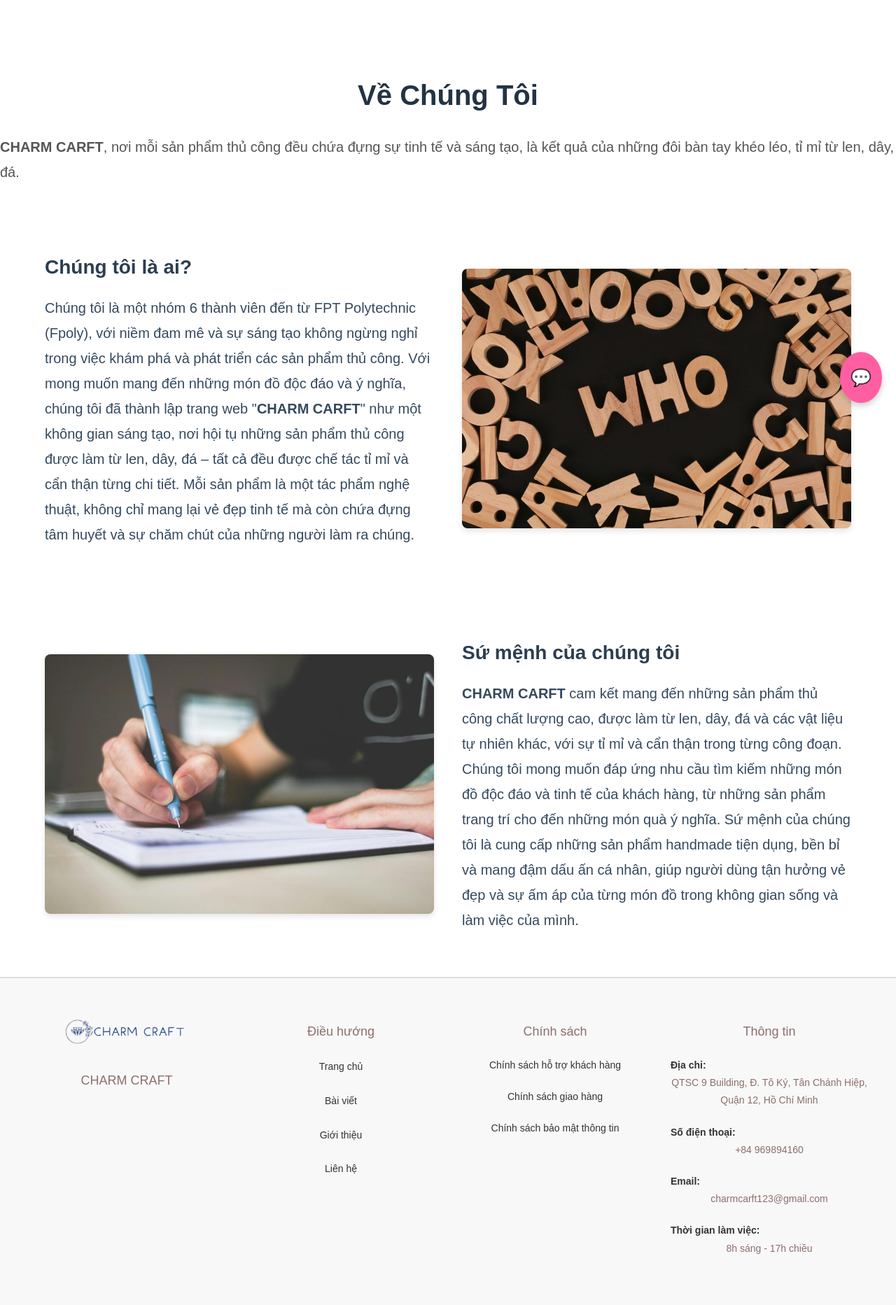
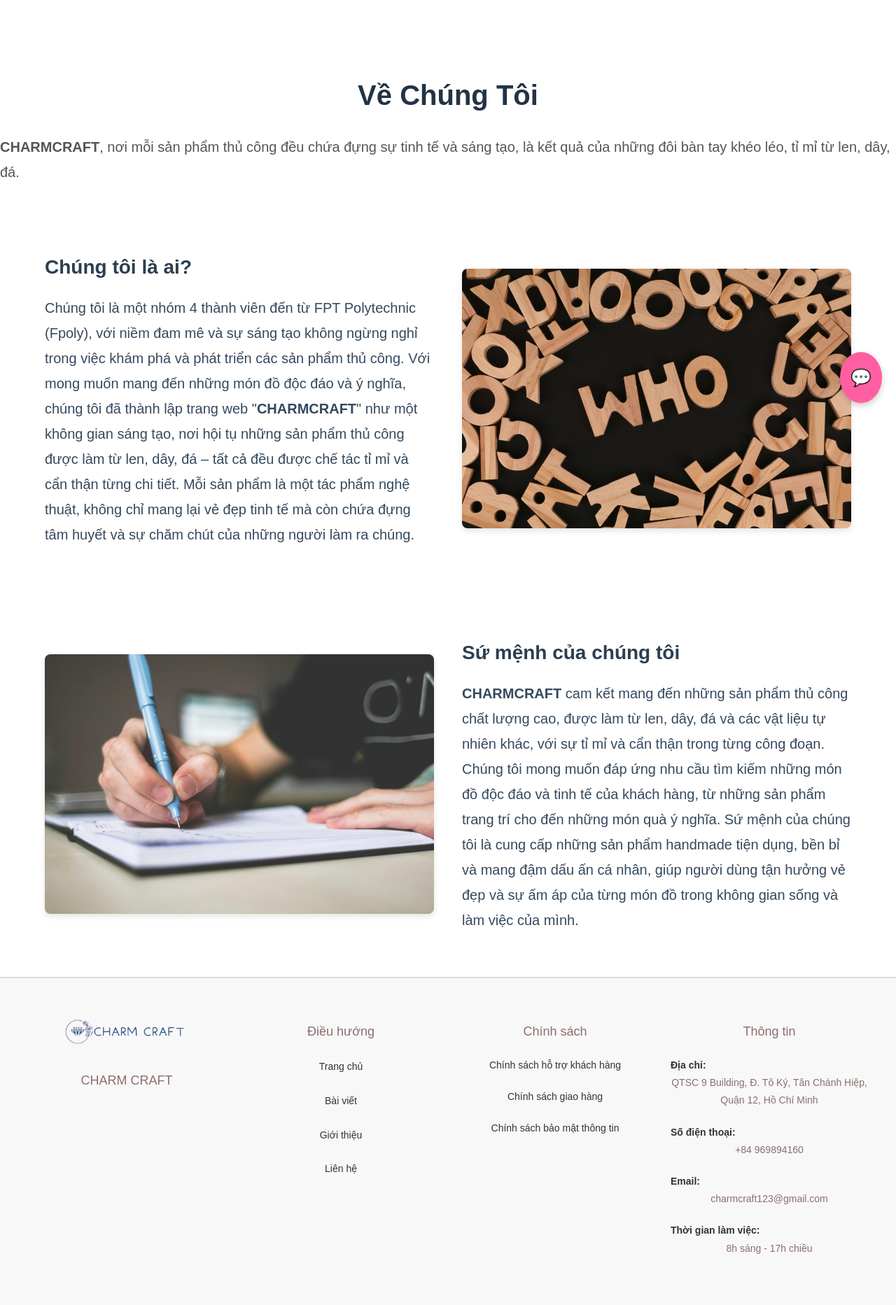
Before and after one commit to Phattz/datn, a PHP site: page /datn/index.php?page=about in a window 1280 px wide. Shown: the part 204-2069 px from the top of the page at 70% size. Run offline with PHP 8.4, Linux system fonts and the light colour scheme; data that the repository does not hold is empty; some libraries are stand-ins or nearby versions.

Commit message:
fix chính tả của Phát

```diff
--- a/app/view/about.php
+++ b/app/view/about.php
@@ -12,7 +12,7 @@
   <section class="image-section"></section>
       <div class="about-container">
           <h2>Về Chúng Tôi</h2>
-          <p><strong>CHARM CARFT</strong>, nơi mỗi sản phẩm thủ công đều chứa đựng sự tinh tế và sáng tạo, là kết quả của những đôi bàn tay
+          <p><strong>CHARMCRAFT</strong>, nơi mỗi sản phẩm thủ công đều chứa đựng sự tinh tế và sáng tạo, là kết quả của những đôi bàn tay
             khéo léo, tỉ mỉ từ len, dây, đá.</p>
           <div class="about-image">
 
@@ -23,9 +23,9 @@
           <div class="about-content">
             <div class="text-section">
               <h2>Chúng tôi là ai?</h2>
-              <p>Chúng tôi là một nhóm 6 thành viên đến từ FPT Polytechnic (Fpoly), với niềm đam mê và sự sáng tạo không
+              <p>Chúng tôi là một nhóm 4 thành viên đến từ FPT Polytechnic (Fpoly), với niềm đam mê và sự sáng tạo không
                 ngừng nghỉ trong việc khám phá và phát triển các sản phẩm thủ công. Với mong muốn mang đến những món đồ
-                độc đáo và ý nghĩa, chúng tôi đã thành lập trang web "<strong>CHARM CARFT</strong>" như một không gian sáng tạo, nơi
+                độc đáo và ý nghĩa, chúng tôi đã thành lập trang web "<strong>CHARMCRAFT</strong>" như một không gian sáng tạo, nơi
                 hội tụ những sản phẩm thủ công được làm từ len, dây, đá – tất cả đều được chế tác tỉ mỉ và cẩn thận từng
                 chi tiết. Mỗi sản phẩm là một tác phẩm nghệ thuật, không chỉ mang lại vẻ đẹp tinh tế mà còn chứa đựng
                 tâm huyết và sự chăm chút của những người làm ra chúng.</p>
@@ -45,7 +45,7 @@
             </div>
             <div class="text-section">
               <h2>Sứ mệnh của chúng tôi</h2>
-              <p><strong>CHARM CARFT</strong> cam kết mang đến những sản phẩm thủ công chất lượng cao, được làm từ len, dây, đá và các
+              <p><strong>CHARMCRAFT</strong> cam kết mang đến những sản phẩm thủ công chất lượng cao, được làm từ len, dây, đá và các
                 vật liệu tự nhiên khác, với sự tỉ mỉ và cẩn thận trong từng công đoạn. Chúng tôi mong muốn đáp ứng nhu
                 cầu tìm kiếm những món đồ độc đáo và tinh tế của khách hàng, từ những sản phẩm trang trí cho đến những
                 món quà ý nghĩa. Sứ mệnh của chúng tôi là cung cấp những sản phẩm handmade tiện dụng, bền bỉ và mang đậm
--- a/app/view/footer.php
+++ b/app/view/footer.php
@@ -45,7 +45,7 @@
                         <ul class="footer_info">
                            <li><span><h6>Địa chỉ:</h6><p>QTSC 9 Building, Đ. Tô Ký, Tân Chánh Hiệp, Quận 12, Hồ Chí Minh</p></span></li>
                             <li><span><h6>Số điện thoại:</h6><p>+84 969894160</p></span></li>
-                            <li><span><h6>Email:</h6><p>charmcarft123@gmail.com</p></span></li>
+                            <li><span><h6>Email:</h6><p>charmcraft123@gmail.com</p></span></li>
                             <li><span><h6>Thời gian làm việc:</h6><p>8h sáng - 17h chiều</p></span></li>
 
 
```
